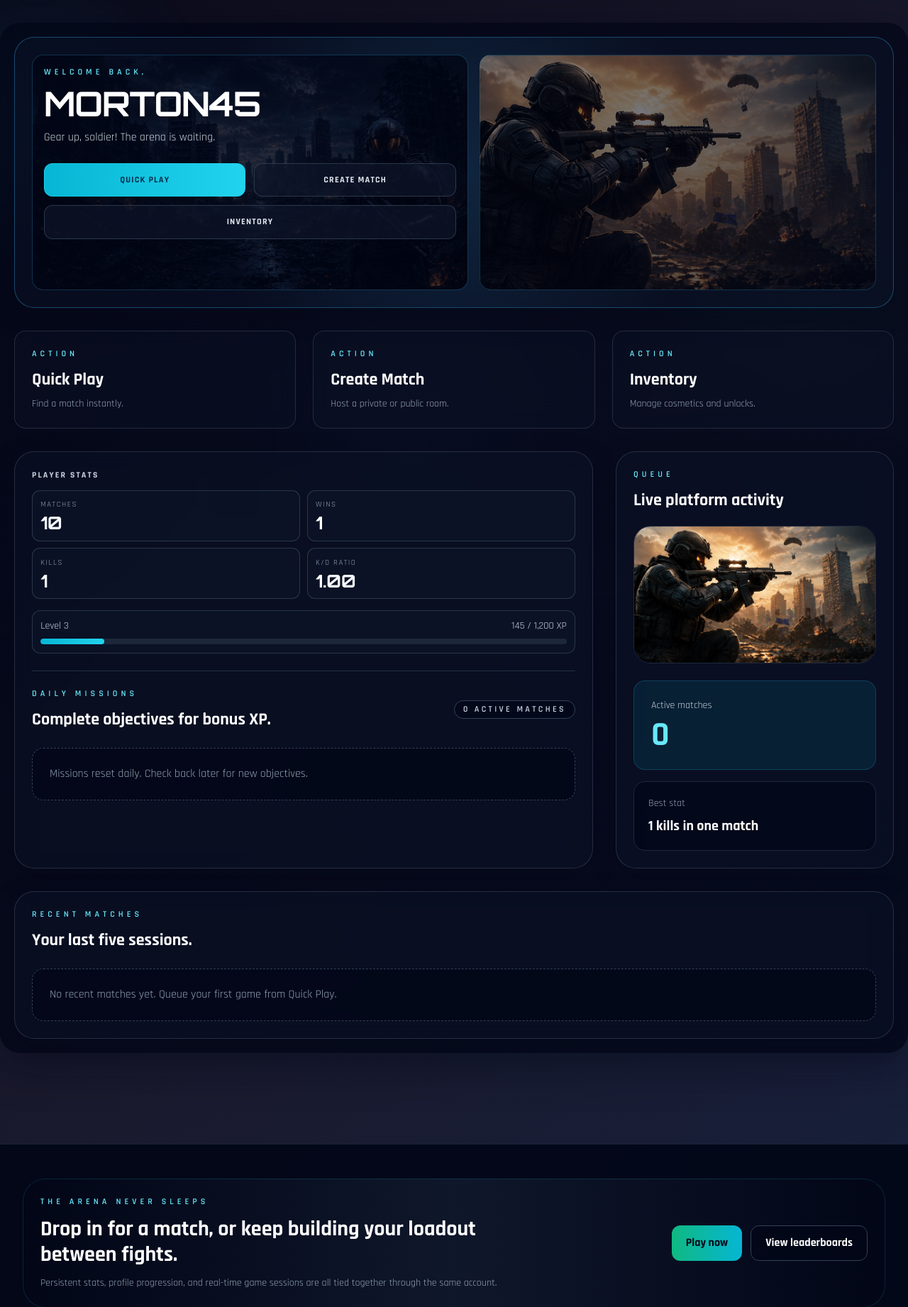
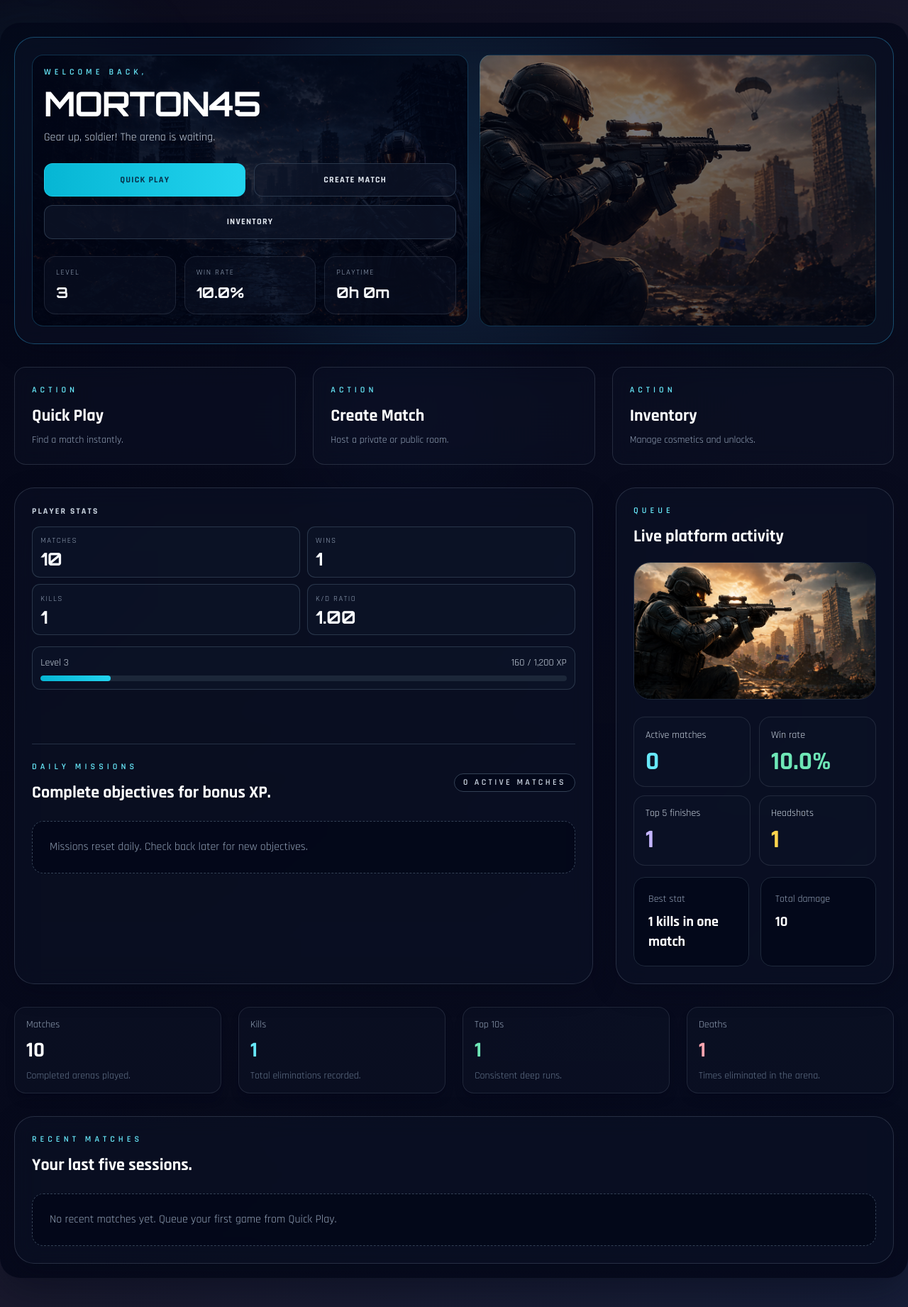
Before and after one commit to Ashika07734/nova_arcade, a Laravel app: page /dashboard in a window 1280 px wide. Shown: the part 65-1907 px from the top of the page at 71% size. Run offline with Laravel 12, Linux system fonts and the light colour scheme; a user stored in the database is signed in; data comes from the database, SQL or seed files in the repository; tables that the repository leaves empty hold one stand-in row (values such as "Sample post"); style sheets or scripts are compiled from the project's sources.

Commit message:
Enhance dashboard with player stats and metrics display
Co-authored-by: Copilot <copilot@github.com>

```diff
--- a/nova-arcade/resources/views/dashboard.blade.php
+++ b/nova-arcade/resources/views/dashboard.blade.php
@@ -4,10 +4,20 @@
 
 @section('content')
 @php
-    $level = max(1, (int) floor(($stats->total_matches ?? 0) / 5) + 1);
-    $xpCurrent = (($stats->kills ?? 0) * 25) + (($stats->wins ?? 0) * 120);
+    $displayName = strtoupper(auth()->user()->username ?: auth()->user()->name ?: 'PLAYER');
+    $totalMatches = (int) ($stats->total_matches ?? 0);
+    $wins = (int) ($stats->wins ?? 0);
+    $kills = (int) ($stats->kills ?? 0);
+    $deaths = (int) ($stats->deaths ?? 0);
+    $headshots = (int) ($stats->headshots ?? 0);
+    $topFive = (int) ($stats->top_5 ?? 0);
+    $topTen = (int) ($stats->top_10 ?? 0);
+    $totalDamage = (int) ($stats->total_damage ?? 0);
+    $level = max(1, (int) floor($totalMatches / 5) + 1);
+    $xpCurrent = ($kills * 25) + ($wins * 120) + ($headshots * 15);
     $xpCap = 1200;
     $xpProgress = min(100, ($xpCurrent / max(1, $xpCap)) * 100);
+    $winRate = $totalMatches > 0 ? ($wins / $totalMatches) * 100 : 0;
 @endphp
 
 <div class="page-shell page-section space-y-8 dash-bg">
@@ -16,13 +26,28 @@
         <div class="hero-grid">
             <div class="hero-left">
                 <div class="eyebrow">Welcome back,</div>
-                <h1 class="hero-title mt-3 text-4xl sm:text-5xl">{{ strtoupper(auth()->user()->username) }}</h1>
+                <h1 class="hero-title mt-3 text-4xl sm:text-5xl">{{ $displayName }}</h1>
                 <p class="mt-3 text-slate-300">Gear up, soldier! The arena is waiting.</p>
 
                 <div class="mt-6 grid gap-3 sm:grid-cols-2">
                     <a href="{{ route('survival-arena.matchmaking') }}" class="hero-cta-primary">Quick Play</a>
                     <a href="{{ route('survival-arena.matches.create') }}" class="hero-cta-secondary">Create Match</a>
                     <a href="{{ route('inventory') }}" class="hero-cta-secondary sm:col-span-2">Inventory</a>
+                </div>
+
+                <div class="mt-6 grid gap-3 sm:grid-cols-3">
+                    <div class="hero-quick-stat">
+                        <span>Level</span>
+                        <strong>{{ $level }}</strong>
+                    </div>
+                    <div class="hero-quick-stat">
+                        <span>Win rate</span>
+                        <strong>{{ number_format($winRate, 1) }}%</strong>
+                    </div>
+                    <div class="hero-quick-stat">
+                        <span>Playtime</span>
+                        <strong>{{ $stats->formatted_playtime }}</strong>
+                    </div>
                 </div>
             </div>
 
@@ -124,14 +149,57 @@
                     class="h-48 w-full object-cover object-center"
                 >
             </div>
-            <div class="mt-6 rounded-2xl border border-cyan-400/20 bg-cyan-500/10 p-6">
-                <div class="text-sm text-slate-300">Active matches</div>
-                <div class="mt-2 text-5xl font-black text-cyan-300">{{ number_format($activeMatches) }}</div>
+            <div class="mt-6 grid gap-3 sm:grid-cols-2">
+                <div class="mini-metric border-cyan-400/20 bg-cyan-500/10">
+                    <div class="text-sm text-slate-300">Active matches</div>
+                    <div class="mt-2 text-4xl font-black text-cyan-300">{{ number_format($activeMatches) }}</div>
+                </div>
+                <div class="mini-metric border-emerald-400/20 bg-emerald-500/10">
+                    <div class="text-sm text-slate-300">Win rate</div>
+                    <div class="mt-2 text-4xl font-black text-emerald-300">{{ number_format($winRate, 1) }}%</div>
+                </div>
+                <div class="mini-metric border-violet-400/20 bg-violet-500/10">
+                    <div class="text-sm text-slate-300">Top 5 finishes</div>
+                    <div class="mt-2 text-4xl font-black text-violet-300">{{ number_format($topFive) }}</div>
+                </div>
+                <div class="mini-metric border-amber-400/20 bg-amber-500/10">
+                    <div class="text-sm text-slate-300">Headshots</div>
+                    <div class="mt-2 text-4xl font-black text-amber-300">{{ number_format($headshots) }}</div>
+                </div>
             </div>
-            <div class="mt-4 rounded-2xl border border-slate-800 bg-slate-950/70 p-5">
-                <div class="text-sm text-slate-400">Best stat</div>
-                <div class="mt-2 text-xl font-bold text-white">{{ $stats->highest_kills_match }} kills in one match</div>
+            <div class="mt-4 grid gap-4 sm:grid-cols-2">
+                <div class="rounded-2xl border border-slate-800 bg-slate-950/70 p-5">
+                    <div class="text-sm text-slate-400">Best stat</div>
+                    <div class="mt-2 text-xl font-bold text-white">{{ number_format((int) ($stats->highest_kills_match ?? 0)) }} kills in one match</div>
+                </div>
+                <div class="rounded-2xl border border-slate-800 bg-slate-950/70 p-5">
+                    <div class="text-sm text-slate-400">Total damage</div>
+                    <div class="mt-2 text-xl font-bold text-white">{{ number_format($totalDamage) }}</div>
+                </div>
             </div>
+        </div>
+    </section>
+
+    <section class="grid gap-6 md:grid-cols-2 xl:grid-cols-4">
+        <div class="metric-card">
+            <div class="text-sm text-slate-400">Matches</div>
+            <div class="mt-2 text-3xl font-black text-white">{{ number_format($totalMatches) }}</div>
+            <div class="mt-2 text-sm text-slate-500">Completed arenas played.</div>
+        </div>
+        <div class="metric-card">
+            <div class="text-sm text-slate-400">Kills</div>
+            <div class="mt-2 text-3xl font-black text-cyan-300">{{ number_format($kills) }}</div>
+            <div class="mt-2 text-sm text-slate-500">Total eliminations recorded.</div>
+        </div>
+        <div class="metric-card">
+            <div class="text-sm text-slate-400">Top 10s</div>
+            <div class="mt-2 text-3xl font-black text-emerald-300">{{ number_format($topTen) }}</div>
+            <div class="mt-2 text-sm text-slate-500">Consistent deep runs.</div>
+        </div>
+        <div class="metric-card">
+            <div class="text-sm text-slate-400">Deaths</div>
+            <div class="mt-2 text-3xl font-black text-rose-300">{{ number_format($deaths) }}</div>
+            <div class="mt-2 text-sm text-slate-500">Times eliminated in the arena.</div>
         </div>
     </section>
 
@@ -147,12 +215,13 @@
             @forelse ($recentMatches as $entry)
                 <div class="flex flex-wrap items-center justify-between gap-4 rounded-2xl border border-slate-700/70 bg-slate-900/40 p-4 backdrop-blur-md">
                     <div>
-                        <div class="font-semibold text-white">Match {{ $entry->match->match_code ?? 'Unknown' }}</div>
-                        <div class="text-sm text-slate-400">{{ ucfirst($entry->match->game_mode ?? 'solo') }} | {{ $entry->created_at->diffForHumans() }}</div>
+                        <div class="font-semibold text-white">Match {{ $entry->match?->match_code ?? 'Unknown' }}</div>
+                        <div class="text-sm text-slate-400">{{ ucfirst($entry->match?->game_mode ?? 'solo') }} | {{ $entry->created_at->diffForHumans() }} | {{ number_format((int) ($entry->kills ?? 0)) }} kills</div>
                     </div>
                     <div class="text-right">
                         <div class="text-sm text-slate-400">Placement</div>
                         <div class="text-xl font-black text-cyan-300">#{{ $entry->placement ?? '-' }}</div>
+                        <div class="text-sm text-slate-400">{{ $entry->formatted_survival_time ?? '00:00' }} survival</div>
                     </div>
                 </div>
             @empty
@@ -336,6 +405,31 @@
         color: #e2e8f0;
     }
 
+    .hero-quick-stat,
+    .mini-metric,
+    .metric-card {
+        border-radius: 1rem;
+        border: 1px solid rgba(148, 163, 184, 0.16);
+        background: rgba(15, 23, 42, 0.42);
+        padding: 0.9rem 1rem;
+    }
+
+    .hero-quick-stat span {
+        display: block;
+        color: #94a3b8;
+        font-size: 0.68rem;
+        text-transform: uppercase;
+        letter-spacing: 0.14em;
+    }
+
+    .hero-quick-stat strong {
+        display: block;
+        margin-top: 0.25rem;
+        color: #f8fafc;
+        font-size: 1.3rem;
+        font-family: 'Orbitron', 'Rajdhani', sans-serif;
+    }
+
     @media (max-width: 1200px) {
         .hero-grid {
             grid-template-columns: 1fr;
```
